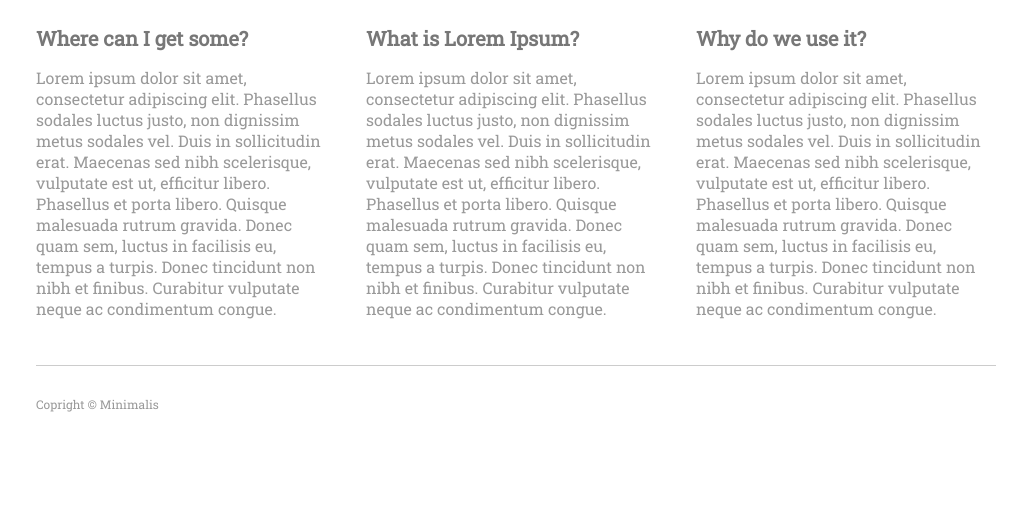
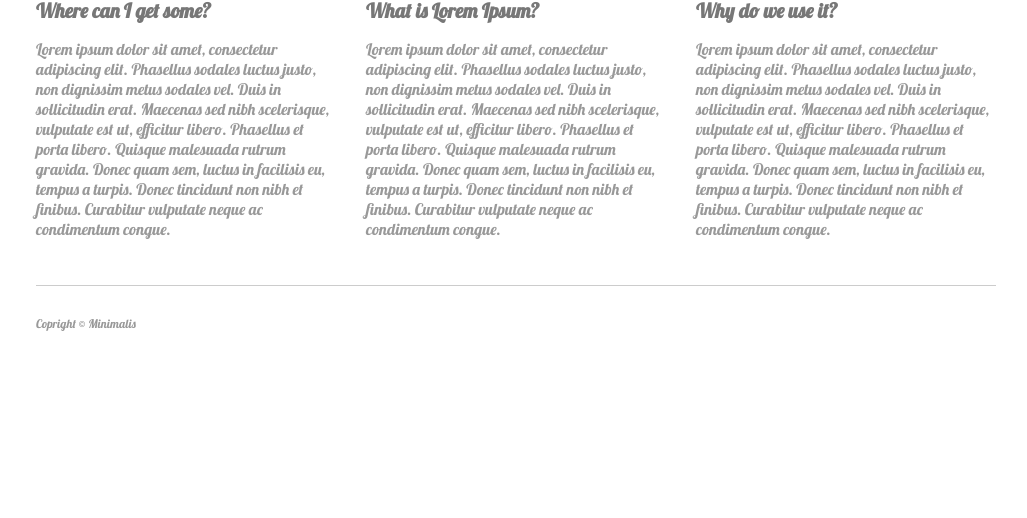
Before and after one commit to roniaditya/html-test-1, a plain HTML site: page index.html in a window 1280 px wide. Shown: the part 282-800 px from the top of the page, without its empty margins (124-1151 px from the left). Drawn offline with Linux system fonts and the light colour scheme.

Commit message:
html-test-1
perubahan font

```diff
--- a/index.html
+++ b/index.html
@@ -3,7 +3,7 @@
   <head>
       <meta http-equiv="Content-Type" content="text/html; charset=utf-8" />
       <title>Untitled Document</title>
-      <link href="https://fonts.googleapis.com/css?family=Roboto+Slab" rel="stylesheet">
+      <link href="https://fonts.googleapis.com/css?family=Lobster" rel="stylesheet">
       <link href="style.css" rel="stylesheet">
   </head>
 
--- a/style.css
+++ b/style.css
@@ -1,5 +1,5 @@
 body {
-  font-family: 'Roboto Slab', serif;
+  font-family: 'Lobster', cursive;
   margin: 0;
   padding: 0;
 }
```
